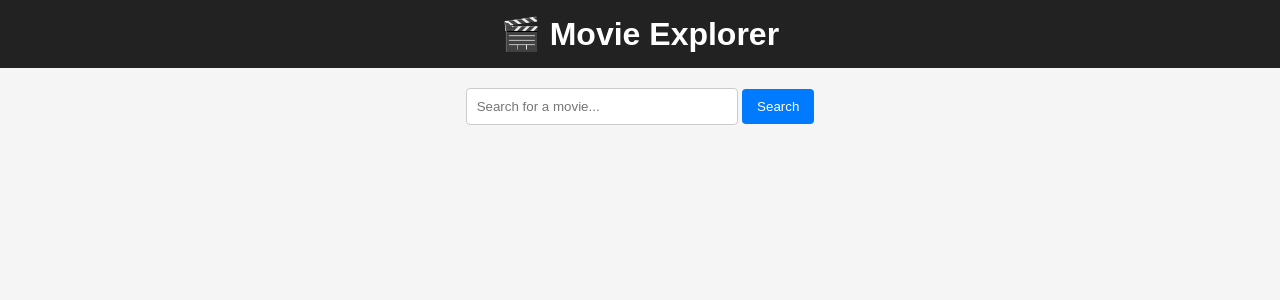
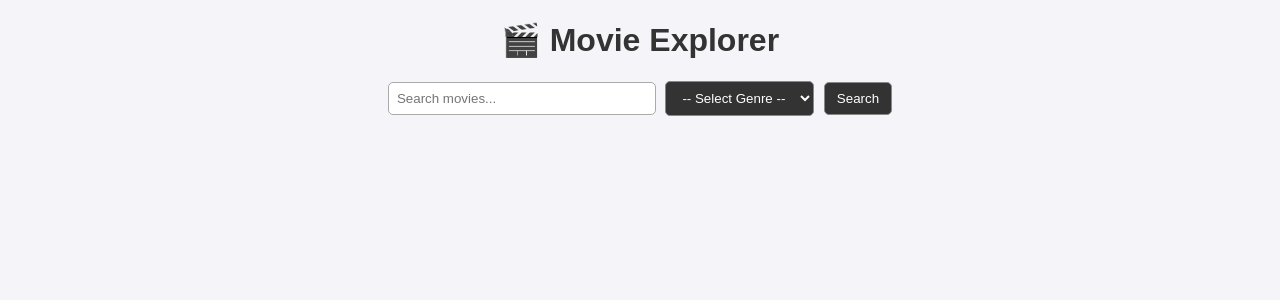
Before and after one commit to Judith-AB/MovieExplorer, a Flask app: page / in a window 1280 px wide. Shown: the top 300 px of the page. Run offline with Flask 3, Linux system fonts and the light colour scheme; data that the repository does not hold is empty.

Commit message:
Added genres and error handling

```diff
--- a/app.py
+++ b/app.py
@@ -1,61 +1,58 @@
 import os
+from flask import Flask, render_template, request
 import requests
-from flask import Flask, render_template, request
+from requests.adapters import HTTPAdapter
+from urllib3.util.retry import Retry
 from dotenv import load_dotenv
-from requests.adapters import HTTPAdapter
-from requests.packages.urllib3.util.retry import Retry
 
-# Load environment variables
+# Load environment variables from .env
 load_dotenv()
-TMDB_API_KEY = os.getenv("TMDB_API_KEY")
 
 app = Flask(__name__)
 
-# Setup requests session with retries
+API_KEY = os.getenv("TMDB_API_KEY")
+BASE_URL = "https://api.themoviedb.org/3"
+
+
 session = requests.Session()
-retries = Retry(
-    total=3,               # Retry 3 times
-    backoff_factor=0.5,    # Wait 0.5s, then 1s, then 2s between retries
-    status_forcelist=[500, 502, 503, 504]  # Retry only on server errors
+retry_strategy = Retry(
+    total=3,
+    backoff_factor=1,
+    status_forcelist=[429, 500, 502, 503, 504],
+    allowed_methods=["GET"]
 )
-session.mount("https://", HTTPAdapter(max_retries=retries))
+adapter = HTTPAdapter(max_retries=retry_strategy)
+session.mount("https://", adapter)
+session.mount("http://", adapter)
 
 
 def fetch_movies(query=None, page=1, genre_id=None):
-    """Fetch movies from TMDb API with search, genre, or popular fallback."""
+    """Fetch movies by search, genre, or trending"""
     try:
-        url = "https://api.themoviedb.org/3/search/movie" if query else \
-              "https://api.themoviedb.org/3/discover/movie"
+        if query:
+            url = f"{BASE_URL}/search/movie?api_key={API_KEY}&query={query}&page={page}"
+        elif genre_id:
+            url = f"{BASE_URL}/discover/movie?api_key={API_KEY}&with_genres={genre_id}&page={page}"
+        else:
+            url = f"{BASE_URL}/trending/movie/week?api_key={API_KEY}&page={page}"
 
-        params = {
-            "api_key": TMDB_API_KEY,
-            "page": page,
-            "with_genres": genre_id if genre_id else None
-        }
-        if query:
-            params["query"] = query
-
-        response = session.get(url, params=params, timeout=5)
+        response = session.get(url, timeout=10)
         response.raise_for_status()
         return response.json()
-    except requests.exceptions.Timeout:
-        return {"error": "⏳ Server took too long to respond. Please try again."}
-    except requests.exceptions.ConnectionError:
-        return {"error": "⚠️ Network issue. Please check your connection."}
-    except Exception:
-        return {"error": "❌ Unexpected error fetching movies."}
+    except requests.exceptions.RequestException as e:
+        print(f"❌ Error fetching data: {e}")
+        return None
 
 
 def fetch_genres():
-    """Fetch available movie genres from TMDb API."""
+    """Fetch all available genres from TMDB"""
     try:
-        url = "https://api.themoviedb.org/3/genre/movie/list"
-        params = {"api_key": TMDB_API_KEY}
-        response = session.get(url, params=params, timeout=5)
+        url = f"{BASE_URL}/genre/movie/list?api_key={API_KEY}"
+        response = session.get(url, timeout=10)
         response.raise_for_status()
-        data = response.json()
-        return data.get("genres", [])
-    except Exception:
+        return response.json().get("genres", [])
+    except requests.exceptions.RequestException as e:
+        print(f"❌ Error fetching genres: {e}")
         return []
 
 
@@ -65,30 +62,25 @@ def index():
     page = int(request.args.get("page", 1))
     genre_id = request.args.get("genre")
 
-    # Fetch genres for dropdown
+    data = fetch_movies(query, page, genre_id)
     genres = fetch_genres()
 
-    # Fetch movies
-    data = fetch_movies(query, page, genre_id)
-    error = None
     movies = []
     total_pages = 1
 
-    if "error" in data:
-        error = data["error"]
-    else:
+    if data:
         movies = data.get("results", [])
         total_pages = data.get("total_pages", 1)
 
     return render_template(
         "index.html",
         movies=movies,
-        error=error,
+        query=query or "",
         page=page,
         total_pages=total_pages,
-        query=query or "",
         genres=genres,
-        selected_genre=genre_id
+        selected_genre=genre_id,
+        error_message=None if data else "⚠️ Unable to fetch data. Please try again later."
     )
 
 
--- a/templates/index.html
+++ b/templates/index.html
@@ -7,111 +7,148 @@
     <style>
         body {
             font-family: Arial, sans-serif;
-            text-align: center;
-            background: #f5f5f5;
-            margin: 0;
-            padding: 0;
+            margin: 20px;
+            background: #f4f4f9;
         }
 
         h1 {
-            background: #222;
-            color: #fff;
-            padding: 15px;
-            margin: 0;
+            color: #333;
+            text-align: center;
         }
 
         form {
-            margin: 20px;
+            text-align: center;
+            margin-bottom: 20px;
         }
 
         input[type="text"] {
-            padding: 10px;
+            padding: 8px;
             width: 250px;
-            border: 1px solid #ccc;
-            border-radius: 4px;
+            border-radius: 5px;
+            border: 1px solid #aaa;
         }
 
+        select,
         button {
-            padding: 10px 15px;
-            border: none;
-            background: #007BFF;
-            color: white;
-            border-radius: 4px;
+            padding: 8px 12px;
+            margin-left: 5px;
+            border-radius: 5px;
+            border: 1px solid #888;
+            background: #333;
+            color: #fff;
             cursor: pointer;
         }
 
         button:hover {
-            background: #0056b3;
+            background: #555;
+        }
+
+        .movies {
+            display: grid;
+            grid-template-columns: repeat(auto-fill, minmax(200px, 1fr));
+            gap: 20px;
         }
 
         .movie {
-            background: white;
+            background: #fff;
             border-radius: 8px;
-            box-shadow: 0px 2px 5px rgba(0, 0, 0, 0.2);
-            margin: 20px auto;
-            padding: 15px;
-            width: 60%;
-            text-align: left;
+            padding: 10px;
+            box-shadow: 0 2px 5px rgba(0, 0, 0, 0.1);
+            text-align: center;
         }
 
         .movie img {
-            max-width: 150px;
+            width: 100%;
             border-radius: 5px;
-            float: left;
-            margin-right: 15px;
-        }
-
-        .movie h2 {
-            margin: 0;
-            color: #333;
         }
 
         .error {
-            color: red;
+            color: #fff;
+            background: #e74c3c;
+            padding: 12px;
+            border-radius: 6px;
+            text-align: center;
+            margin-bottom: 20px;
+        }
+
+        .pagination {
+            text-align: center;
+            margin-top: 20px;
+        }
+
+        .pagination a {
+            padding: 8px 12px;
+            margin: 0 5px;
+            border-radius: 5px;
+            border: 1px solid #888;
+            text-decoration: none;
+            color: #333;
+            background: #ddd;
+        }
+
+        .pagination a:hover {
+            background: #bbb;
+        }
+
+        .pagination span {
             font-weight: bold;
         }
-
-        .loading {
-            display: none;
-            font-size: 18px;
-            color: #555;
-        }
     </style>
-    <script>
-        function showLoading() {
-            document.getElementById("loading").style.display = "block";
-        }
-    </script>
 </head>
 
 <body>
     <h1>🎬 Movie Explorer</h1>
 
-    <form method="get" onsubmit="showLoading()">
-        <input type="text" name="query" placeholder="Search for a movie..." value="{{ query }}">
+    <!-- Search Form -->
+    <form method="get">
+        <input type="text" name="query" placeholder="Search movies..." value="{{ query }}">
+        <select name="genre">
+            <option value="">-- Select Genre --</option>
+            {% for g in genres %}
+            <option value="{{ g.id }}" {% if g.id|string==genre %}selected{% endif %}>
+                {{ g.name }}
+            </option>
+            {% endfor %}
+        </select>
         <button type="submit">Search</button>
     </form>
 
-    <!-- Loading spinner -->
-    <p id="loading" class="loading">⏳ Loading, please wait...</p>
-
-    <!-- Error message -->
-    {% if error_message %}
-    <p class="error">{{ error_message }}</p>
+    <!-- Error Message -->
+    {% if error %}
+    <div class="error">{{ error }}</div>
     {% endif %}
 
-    <!-- Movie results -->
-    {% for movie in movies %}
-    <div class="movie">
-        {% if movie.poster_path %}
-        <img src="https://image.tmdb.org/t/p/w200{{ movie.poster_path }}" alt="{{ movie.title }}">
+    <!-- Movie Results -->
+    {% if movies %}
+    <div class="movies">
+        {% for movie in movies %}
+        <div class="movie">
+            {% if movie.poster_path %}
+            <img src="https://image.tmdb.org/t/p/w200{{ movie.poster_path }}" alt="{{ movie.title }}">
+            {% else %}
+            <div style="background:#ccc; height:300px; display:flex; align-items:center; justify-content:center;">
+                No Image
+            </div>
+            {% endif %}
+            <h3>{{ movie.title }}</h3>
+            <p>Release Date: {{ movie.release_date }}</p>
+            <p>{{ movie.overview[:100] }}...</p>
+        </div>
+        {% endfor %}
+    </div>
+    {% endif %}
+
+    <!-- Pagination -->
+    {% if total_pages > 1 %}
+    <div class="pagination">
+        {% if page > 1 %}
+        <a href="/?query={{ query }}&genre={{ genre }}&page={{ page-1 }}">⬅ Prev</a>
         {% endif %}
-        <h2>{{ movie.title }}</h2>
-        <p><strong>Release Date:</strong> {{ movie.release_date }}</p>
-        <p>{{ movie.overview }}</p>
-        <div style="clear: both;"></div>
+        <span>Page {{ page }} of {{ total_pages }}</span>
+        {% if page < total_pages %} <a href="/?query={{ query }}&genre={{ genre }}&page={{ page+1 }}">Next ➡</a>
+            {% endif %}
     </div>
-    {% endfor %}
+    {% endif %}
 </body>
 
 </html>
```
